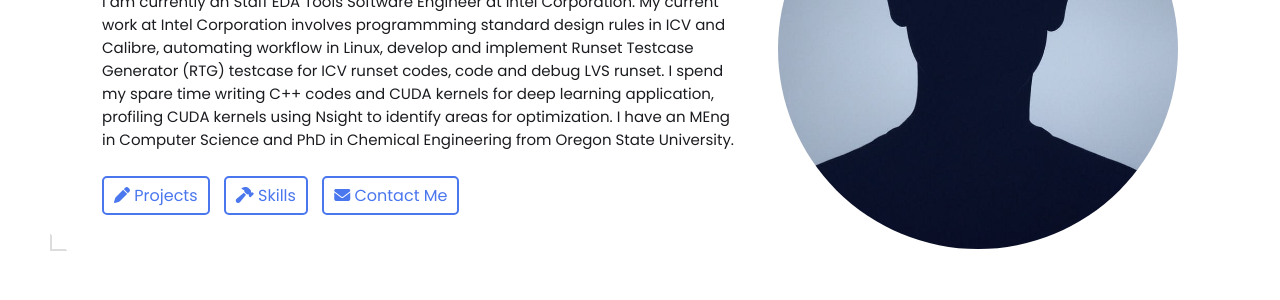
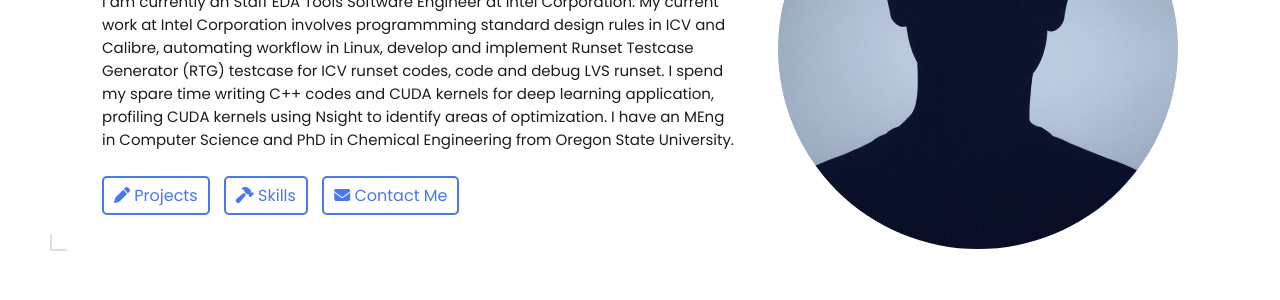
Before and after one commit to chukwuk/chukwuk.github.io, a Jekyll site: the page built from index.html, in a window 1280 px wide and 900 px high. Shown: the part 283-583 px from the top of the window. Built offline with Jekyll 4.4.1, drawn with Linux system fonts in a browser that asks for light colours; some of the changed text lies outside the part shown.

Commit message:
Update profile

```diff
--- a/_config.yml
+++ b/_config.yml
@@ -15,7 +15,7 @@ title: Kingsley Chukwu's Portfolio # This is what shows up in the tab of the bro
 name: Kingsley Chukwu, PhD.
 headline: About me
 description: >- # dont remove this line. this will ignore all new lines until the next section
-  I am currently an Staff EDA Tools Software Engineer at Intel Corporation. My current work at Intel Corporation involves programmming standard design rules in ICV and Calibre, automating workflow in Linux, develop and implement Runset Testcase Generator (RTG) testcase for ICV runset codes, code and debug LVS runset. I spend my spare time writing C++ codes and CUDA kernels for deep learning application, profiling CUDA kernels using Nsight to identify areas for optimization.
+  I am currently an Staff EDA Tools Software Engineer at Intel Corporation. My current work at Intel Corporation involves programmming standard design rules in ICV and Calibre, automating workflow in Linux, develop and implement Runset Testcase Generator (RTG) testcase for ICV runset codes, code and debug LVS runset. I spend my spare time writing C++ codes and CUDA kernels for deep learning application, profiling CUDA kernels using Nsight to identify areas of optimization.
 
   I have an MEng in Computer Science and PhD in Chemical Engineering from Oregon State University.
 
```
